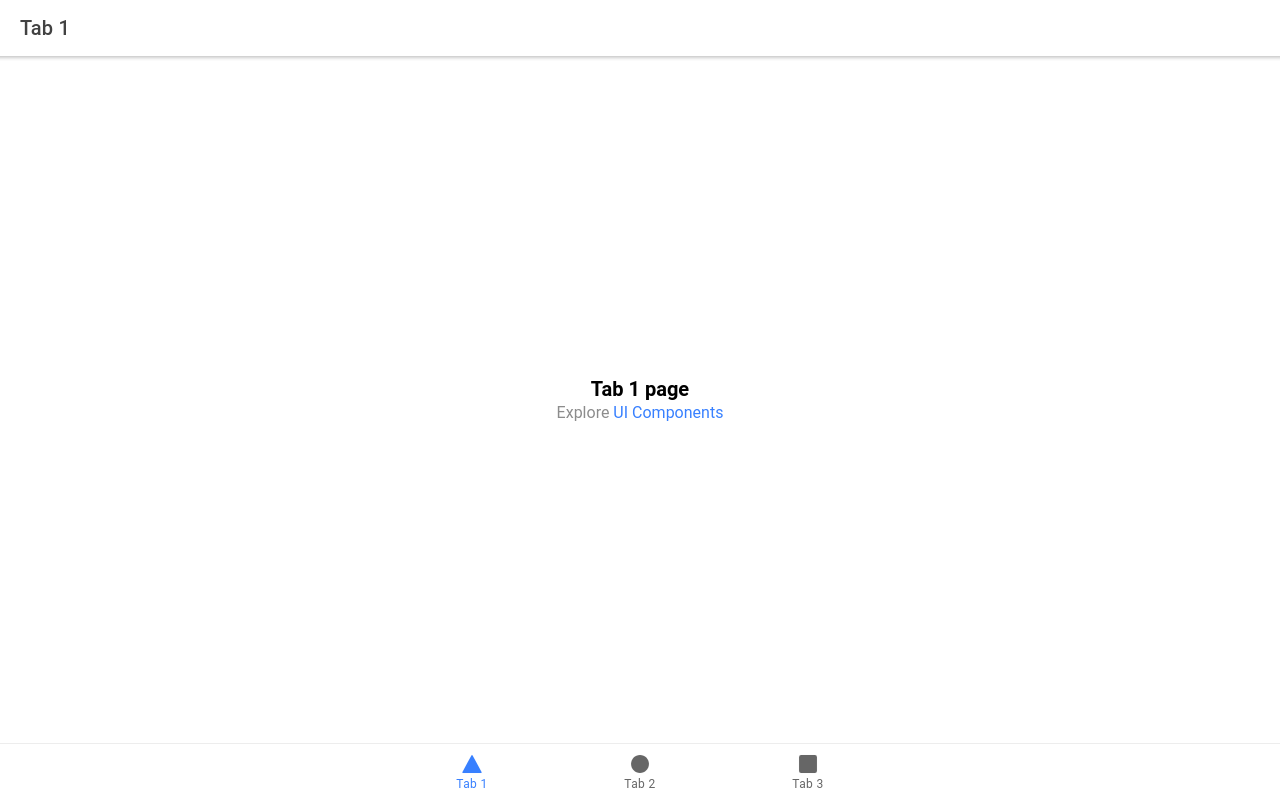
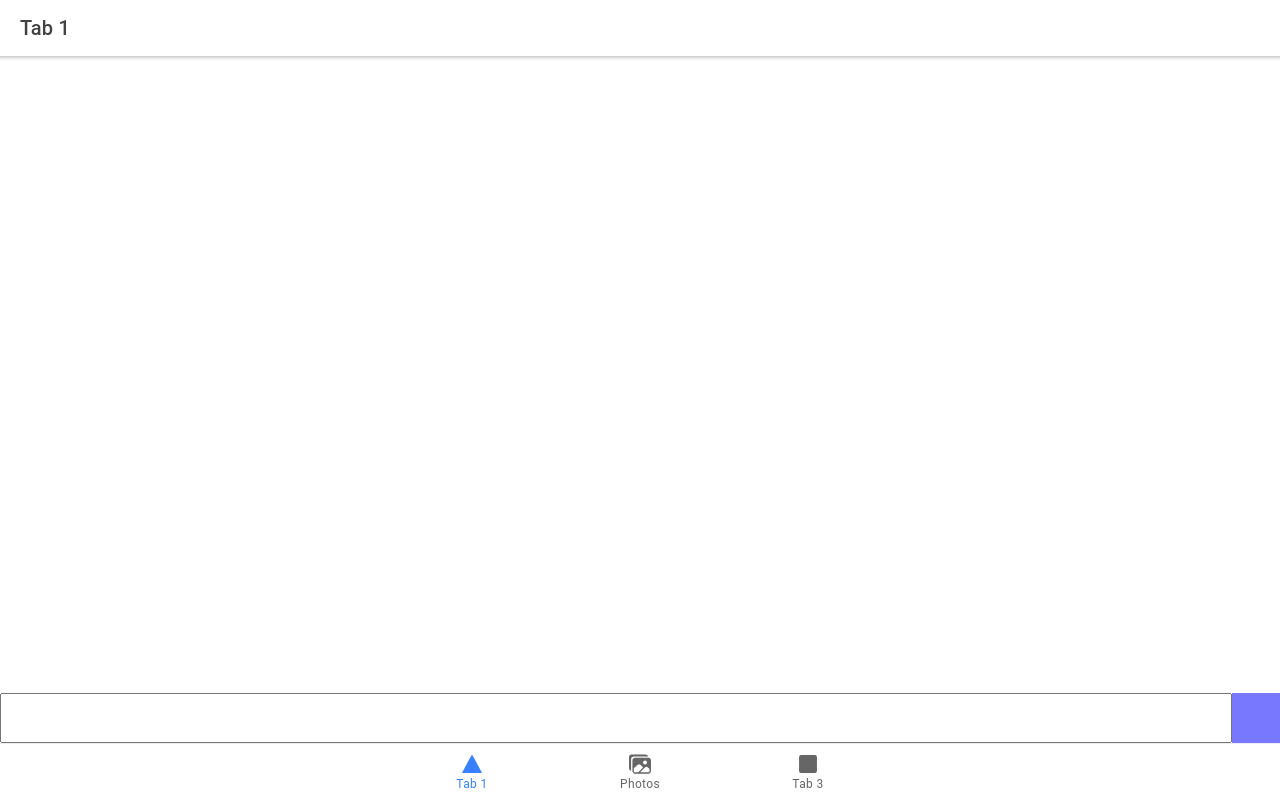
Before and after one commit to julianm09/ionic-chat-app, a React (Create React App) app: page /tab1 in a window 1280 px wide. Built offline with nearby package versions, Linux system fonts and the light colour scheme.

Commit message:
first commit

```diff
--- a/package.json
+++ b/package.json
@@ -4,10 +4,14 @@
   "private": true,
   "dependencies": {
     "@capacitor/app": "1.1.0",
+    "@capacitor/camera": "^1.2.4",
     "@capacitor/core": "3.4.0",
+    "@capacitor/filesystem": "^1.1.0",
     "@capacitor/haptics": "1.1.4",
     "@capacitor/keyboard": "1.2.1",
     "@capacitor/status-bar": "1.0.7",
+    "@capacitor/storage": "^1.2.4",
+    "@ionic/pwa-elements": "^3.1.1",
     "@ionic/react": "^6.0.0",
     "@ionic/react-router": "^6.0.0",
     "@testing-library/jest-dom": "^5.11.9",
@@ -19,12 +23,14 @@
     "@types/react-dom": "^16.9.10",
     "@types/react-router": "^5.1.11",
     "@types/react-router-dom": "^5.1.7",
+    "@types/styled-components": "^5.1.21",
     "ionicons": "^5.4.0",
     "react": "^17.0.1",
     "react-dom": "^17.0.1",
     "react-router": "^5.2.0",
     "react-router-dom": "^5.2.0",
     "react-scripts": "^5.0.0",
+    "styled-components": "^5.3.3",
     "typescript": "^4.1.3",
     "web-vitals": "^0.2.4",
     "workbox-background-sync": "^5.1.4",
--- a/src/App.tsx
+++ b/src/App.tsx
@@ -10,10 +10,11 @@ import {
   setupIonicReact
 } from '@ionic/react';
 import { IonReactRouter } from '@ionic/react-router';
-import { ellipse, square, triangle } from 'ionicons/icons';
+import { ellipse, square, triangle, images } from 'ionicons/icons';
 import Tab1 from './pages/Tab1';
 import Tab2 from './pages/Tab2';
 import Tab3 from './pages/Tab3';
+
 
 /* Core CSS required for Ionic components to work properly */
 import '@ionic/react/css/core.css';
@@ -60,8 +61,8 @@ const App: React.FC = () => (
             <IonLabel>Tab 1</IonLabel>
           </IonTabButton>
           <IonTabButton tab="tab2" href="/tab2">
-            <IonIcon icon={ellipse} />
-            <IonLabel>Tab 2</IonLabel>
+            <IonIcon icon={images} />
+            <IonLabel>Photos</IonLabel>
           </IonTabButton>
           <IonTabButton tab="tab3" href="/tab3">
             <IonIcon icon={square} />
--- /dev/null
+++ b/src/components/Chat.tsx
@@ -0,0 +1,59 @@
+import "./ExploreContainer.css";
+import styled from "styled-components";
+
+const Chat: React.FC = ({}) => {
+  return (
+    <Cont>
+      <ChatBox></ChatBox>
+      <ChatBar>
+      <Input />
+      <Button/>
+      </ChatBar>
+    </Cont>
+  );
+};
+
+export default Chat;
+
+const Cont = styled.div`
+  width: 100%;
+  height: 100%;
+  display: flex;
+  justify-content: center;
+  align-items: center;
+  flex-direction: column;
+`;
+
+const ChatBox = styled.div`
+  width: 100%;
+  height: 100%;
+  display: flex;
+  justify-content: center;
+  align-items: center;
+`;
+
+const ChatBar = styled.div`
+  width: 100%;
+  height: 50px;
+  display: flex;
+  justify-content: center;
+  align-items: center;
+`;
+
+const Input = styled.input`
+  width: 100%;
+  height: 50px;
+  padding: 0 10px;
+  display: flex;
+  justify-content: center;
+  align-items: center;
+`;
+
+const Button = styled.button`
+  width: 50px;
+  height: 50px;
+  background: #7878ff;
+  display: flex;
+  justify-content: center;
+  align-items: center;
+`;
--- /dev/null
+++ b/src/hooks/usePhotoGallery.ts
@@ -0,0 +1,26 @@
+import { useState, useEffect } from "react";
+import { isPlatform } from "@ionic/react";
+
+import {
+  Camera,
+  CameraResultType,
+  CameraSource,
+  Photo,
+} from "@capacitor/camera";
+import { Filesystem, Directory } from "@capacitor/filesystem";
+import { Storage } from "@capacitor/storage";
+import { Capacitor } from "@capacitor/core";
+
+export function usePhotoGallery() {
+  const takePhoto = async () => {
+    const photo = await Camera.getPhoto({
+      resultType: CameraResultType.Uri,
+      source: CameraSource.Camera,
+      quality: 100,
+    });
+  };
+
+  return {
+    takePhoto,
+  };
+}
--- a/src/index.tsx
+++ b/src/index.tsx
@@ -3,6 +3,10 @@ import ReactDOM from 'react-dom';
 import App from './App';
 import * as serviceWorkerRegistration from './serviceWorkerRegistration';
 import reportWebVitals from './reportWebVitals';
+import { defineCustomElements } from '@ionic/pwa-elements/loader';
+
+// Call the element loader after the platform has been bootstrapped
+defineCustomElements(window);
 
 ReactDOM.render(
   <React.StrictMode>
--- a/src/pages/Tab1.tsx
+++ b/src/pages/Tab1.tsx
@@ -1,6 +1,13 @@
-import { IonContent, IonHeader, IonPage, IonTitle, IonToolbar } from '@ionic/react';
-import ExploreContainer from '../components/ExploreContainer';
-import './Tab1.css';
+import {
+  IonContent,
+  IonHeader,
+  IonPage,
+  IonTitle,
+  IonToolbar,
+} from "@ionic/react";
+import Chat from "../components/Chat";
+import ExploreContainer from "../components/ExploreContainer";
+import "./Tab1.css";
 
 const Tab1: React.FC = () => {
   return (
@@ -11,12 +18,7 @@ const Tab1: React.FC = () => {
         </IonToolbar>
       </IonHeader>
       <IonContent fullscreen>
-        <IonHeader collapse="condense">
-          <IonToolbar>
-            <IonTitle size="large">Tab 1</IonTitle>
-          </IonToolbar>
-        </IonHeader>
-        <ExploreContainer name="Tab 1 page" />
+        <Chat />
       </IonContent>
     </IonPage>
   );
--- a/src/pages/Tab2.tsx
+++ b/src/pages/Tab2.tsx
@@ -1,22 +1,34 @@
-import { IonContent, IonHeader, IonPage, IonTitle, IonToolbar } from '@ionic/react';
-import ExploreContainer from '../components/ExploreContainer';
-import './Tab2.css';
+import ExploreContainer from "../components/ExploreContainer";
+import "./Tab2.css";
+import { camera, trash, close } from "ionicons/icons";
+import {
+  IonContent,
+  IonHeader,
+  IonPage,
+  IonTitle,
+  IonToolbar,
+  IonFab,
+  IonFabButton,
+  IonIcon,
+} from "@ionic/react";
+import { usePhotoGallery } from "../hooks/usePhotoGallery";
 
 const Tab2: React.FC = () => {
+  const { takePhoto } = usePhotoGallery();
+
   return (
     <IonPage>
       <IonHeader>
         <IonToolbar>
-          <IonTitle>Tab 2</IonTitle>
+          <IonTitle>Photo Gallery</IonTitle>
         </IonToolbar>
       </IonHeader>
-      <IonContent fullscreen>
-        <IonHeader collapse="condense">
-          <IonToolbar>
-            <IonTitle size="large">Tab 2</IonTitle>
-          </IonToolbar>
-        </IonHeader>
-        <ExploreContainer name="Tab 2 page" />
+      <IonContent>
+        <IonFab vertical="bottom" horizontal="center" slot="fixed">
+          <IonFabButton onClick={() => takePhoto()}>
+            <IonIcon icon={camera}></IonIcon>
+          </IonFabButton>
+        </IonFab>
       </IonContent>
     </IonPage>
   );
```
Also changed, not shown: 2 other files (tests, documents, lock files or other folders).
